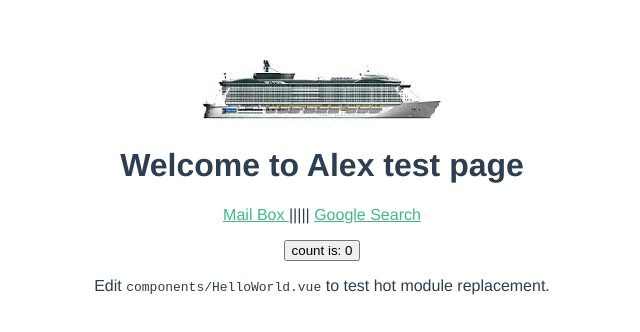
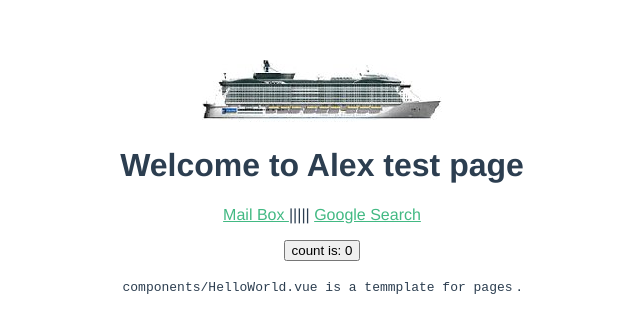
Before and after one commit to oleksiilysenko/bay, a Vue app: page / in a window 1280 px wide. Shown: the top 332 px of the page, without its empty margins (318-958 px from the left). Built offline with nearby package versions, Linux system fonts and the light colour scheme.

Commit message:
Update HelloWorld.vue

```diff
--- a/src/components/HelloWorld.vue
+++ b/src/components/HelloWorld.vue
@@ -11,8 +11,8 @@
 
   <button type="button" @click="state.count++">count is: {{ state.count }}</button>
   <p>
-    Edit
-    <code>components/HelloWorld.vue</code> to test hot module replacement.
+
+    <code>components/HelloWorld.vue is a temmplate for pages</code> .
   </p>
 </template>
 
```
